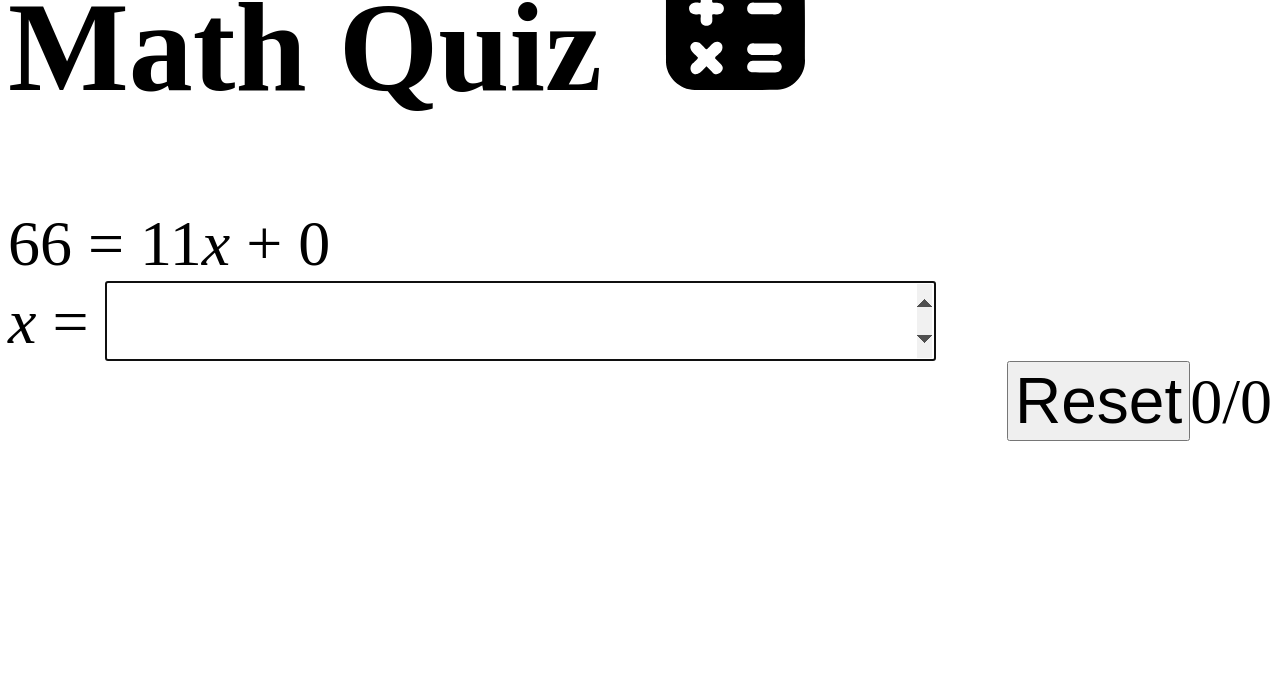
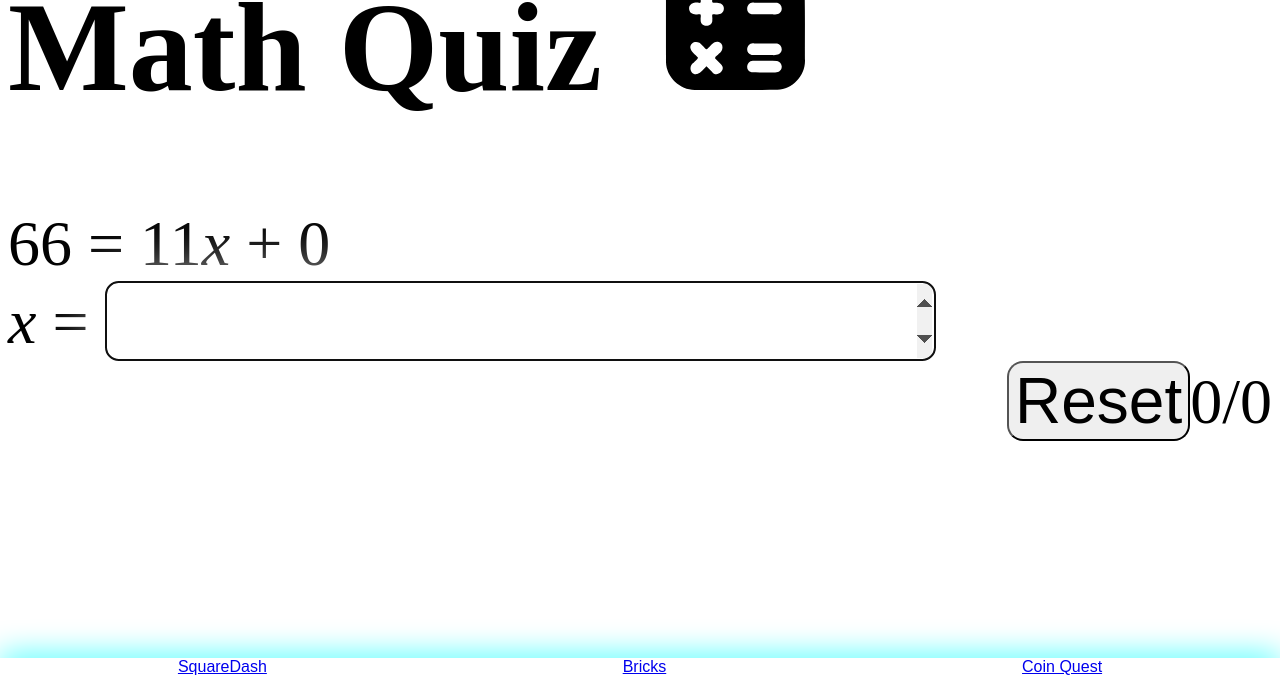
Before and after one commit to lt25106/lt25106.github.io, a plain HTML site: page math.html in a window 1280 px wide. Shown: the part 124-800 px from the top of the page. Drawn offline with Linux system fonts and the light colour scheme.

Commit message:
bottom bar

```diff
--- a/math.html
+++ b/math.html
@@ -12,7 +12,7 @@
 		window.onload = function() {
 			document.getElementById("eq").innerHTML = m*x+C + " = " + m + "<i>x</i>" + " + " + C;
 			document.getElementById("marksovermax").innerHTML =
-				'<button onclick = "reset()" style = "text-align:right;font-size:1em">Reset</button>'+marks+"/"+maxmarks;}
+				'<button onclick = "reset()" style = "text-align:right;font-size:1em;box-shadow:0 0 1em white;border-radius:0.25em">Reset</button>'+marks+"/"+maxmarks;}
 		function checkans(e) {
 			if (e.key === "Enter") {
 				maxmarks++;
@@ -61,5 +61,10 @@
 		</div>
 		<div id = "corw" style = "font-size:4em;"></div>
 		<div id = "marksovermax" style = "text-align:right;font-size:4em"></div>
+		<footer>
+			<a href="animation.html">SquareDash</a>
+			<a href="bricks.html">Bricks</a>
+			<a href="snake.html">Coin Quest</a>
+		</footer>
 	</body>
 </html>
--- a/style.css
+++ b/style.css
@@ -5,10 +5,26 @@ body {background-color: white;}
     border-radius: 0.5em;
     box-shadow: 0 0 1em;
 }
+#ans {
+    border-radius: 0.2em;
+    box-shadow: 0 0 1em white;
+}
+footer {
+    box-shadow: 0 0 2em cyan;
+    font-family: sans-serif;
+    display: flex;
+    position: fixed;
+    width: 100%;
+    bottom: 0;
+    left: 0;
+    flex-direction: row;
+    justify-content: space-around;
+}
 @media (prefers-color-scheme: dark) {
     body {
         background-color: black;
         color: white;
     }
     a {color: cyan;}
+    footer {background-color: #003b40;}
 }
```
